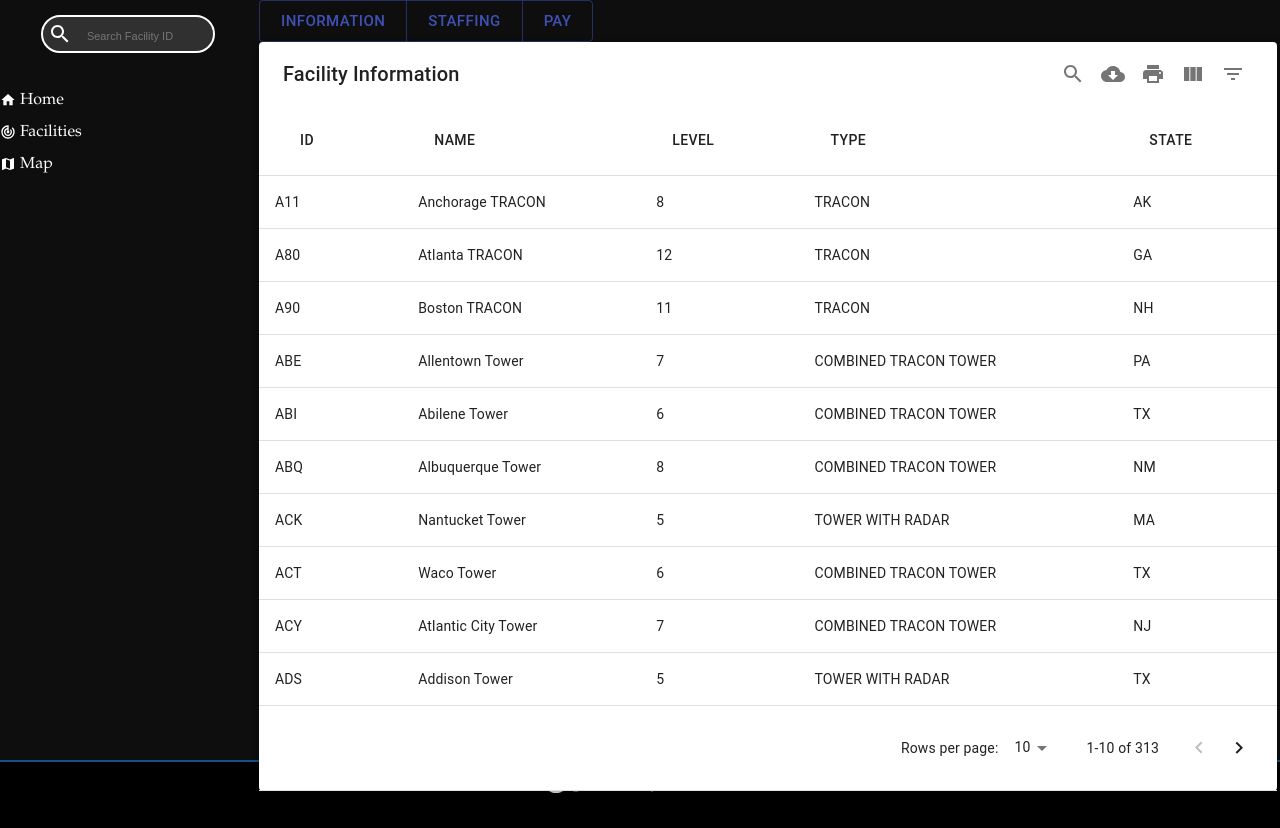
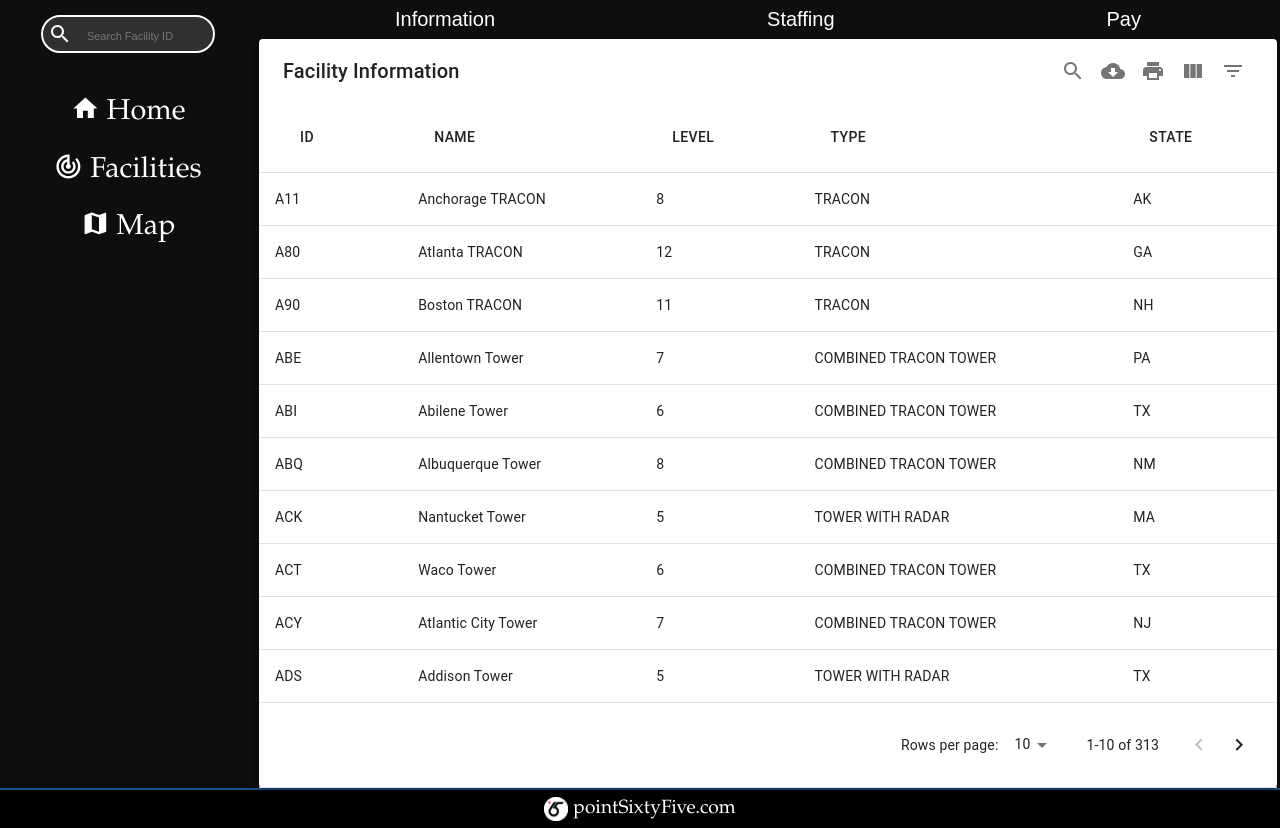
Before and after one commit to mj0730/next-fac-info, a Next.js app: page /facilities in a window 1280 px wide. Before the commit the page ends 800 px from the top, so only its background shows below. Built offline with nearby package versions, Linux system fonts and the light colour scheme.

Commit message:
redo datatables navigation buttons

```diff
--- a/datatable.css
+++ b/datatable.css
@@ -1,3 +1,7 @@
+.MuiTable-root caption {
+  display: none;
+}
+
 /* Desktop */
 @media only screen and (min-width: 992px) {
   /* ovverride for MUI table */
--- a/pages/facilities.js
+++ b/pages/facilities.js
@@ -10,6 +10,7 @@ const Facilites = () => {
   const [FacId, storeFacId] = useContext(FacIdContext);
   const [DbInfo, setDbInfo] = useContext(DbInfoContext);
   const [tableToDisplay, setTableToDisplay] = useState('information');
+  const [activeClass, setActiveClass] = useState('information');
 
   const facilityData = Object.values(FACILITIES);
   const staffingData = Object.values(DbInfo);
@@ -32,6 +33,7 @@ const Facilites = () => {
     e.target.value === undefined
       ? setTableToDisplay(e.target.firstChild.data.toLowerCase())
       : setTableToDisplay(e.target.value);
+    setActiveClass(e.target.value);
   };
 
   const columnsFacility = [
@@ -195,17 +197,15 @@ const Facilites = () => {
       </Head>
 
       <nav id="table-select">
-        <ButtonGroup color="primary" size="large" aria-label="outlined primary button group">
-          <Button onClick={handleClick} value={'information'}>
-            Information
-          </Button>
-          <Button onClick={handleClick} value={'staffing'}>
-            Staffing
-          </Button>
-          <Button onClick={handleClick} value={'pay'}>
-            Pay
-          </Button>
-        </ButtonGroup>
+        <button onClick={handleClick} value={'information'} className={activeClass === 'information' ? 'active' : null}>
+          Information
+        </button>
+        <button onClick={handleClick} value={'staffing'} className={activeClass === 'staffing' ? 'active' : null}>
+          Staffing
+        </button>
+        <button onClick={handleClick} value={'pay'} className={activeClass === 'pay' ? 'active' : null}>
+          Pay
+        </button>
       </nav>
 
       {tableToDisplay === 'information' && (
--- a/styles.css
+++ b/styles.css
@@ -9,7 +9,7 @@ body {
 /* Main page layout (Mobile) */
 .index-grid-container {
   display: grid;
-  grid-template-rows: 68px repeat(2, 1fr) 40px;
+  grid-template-rows: 68px auto auto 40px;
   grid-template-columns: repeat(5, 1fr);
   grid-column-gap: 0px;
   grid-row-gap: 0px;
@@ -108,7 +108,7 @@ input#facId:focus {
   list-style-type: none;
 }
 
-#page-link ul li {
+#page-links ul li {
   font-size: 1.8em;
   text-align: center;
   line-height: normal;
@@ -307,6 +307,40 @@ input#facId:focus {
   }
 }
 
+/* Tables */
+nav#table-select {
+  width: 100%;
+  text-align: center;
+  display: flex;
+  justify-content: space-evenly;
+}
+
+nav#table-select button {
+  padding: 0.5rem 0;
+  -moz-box-flex: 1;
+  flex: 1 1 auto;
+  font-size: 1.25rem;
+  border: none;
+  margin: 0 0.2rem;
+  color: white;
+  background-color: #0e0e0e;
+}
+
+nav#table-select button:hover {
+  background-color: #14518a3f;
+}
+
+nav#table-select button.active,
+nav#table-select button:focus {
+  box-shadow: 0 1px #14518a;
+  outline: none;
+}
+
+/* MUI Datatable Overrides */
+.MuiTable-root caption {
+  display: none;
+}
+
 /* Tablets */
 @media only screen and (min-width: 601px) {
   #search-box {
@@ -321,7 +355,7 @@ input#facId:focus {
 /* Desktop */
 @media only screen and (min-width: 992px) {
   .index-grid-container {
-    grid-template-rows: repeat(3, 1fr) 40px;
+    grid-template-rows: auto auto auto 40px;
   }
 
   .index-nav-column {
@@ -357,6 +391,7 @@ input#facId:focus {
   }
 
   /* ovverride for MUI table */
+
   tr.MuiTableRow-root {
     display: table-row !important;
   }
```
